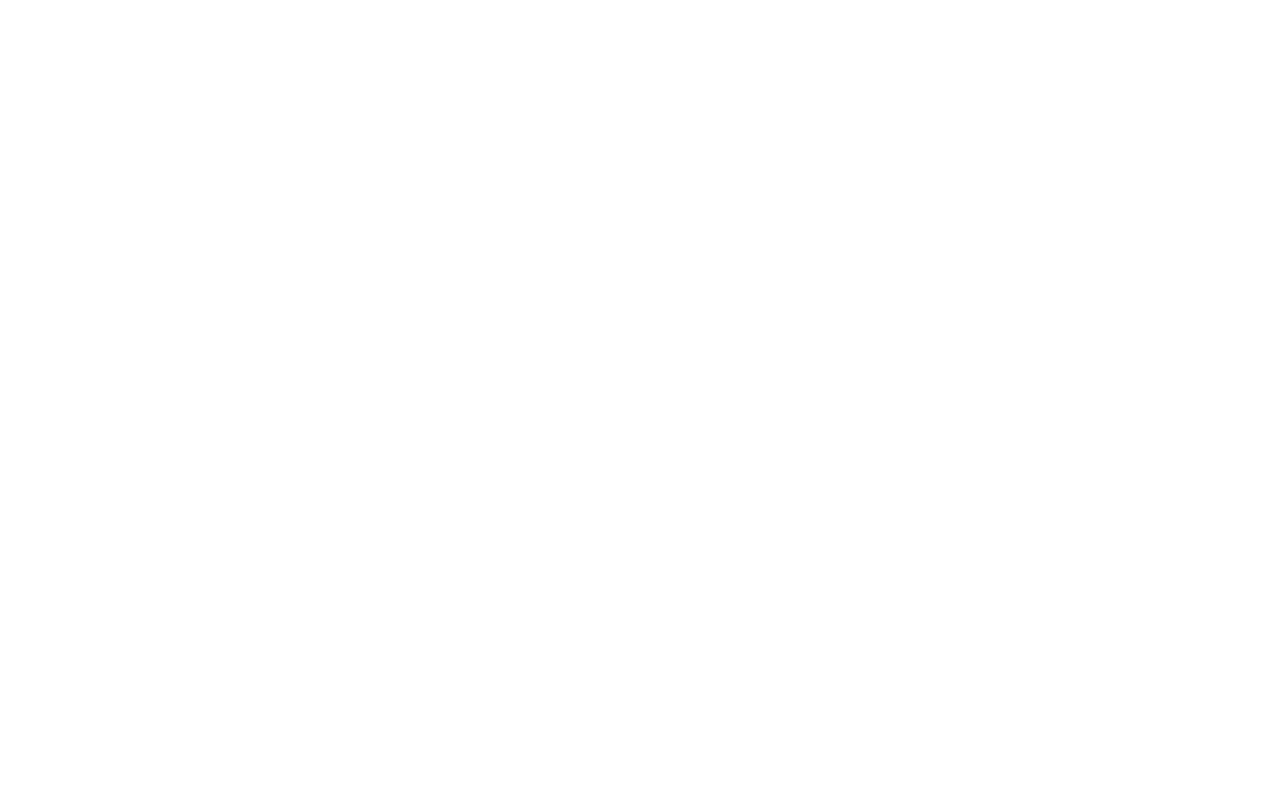
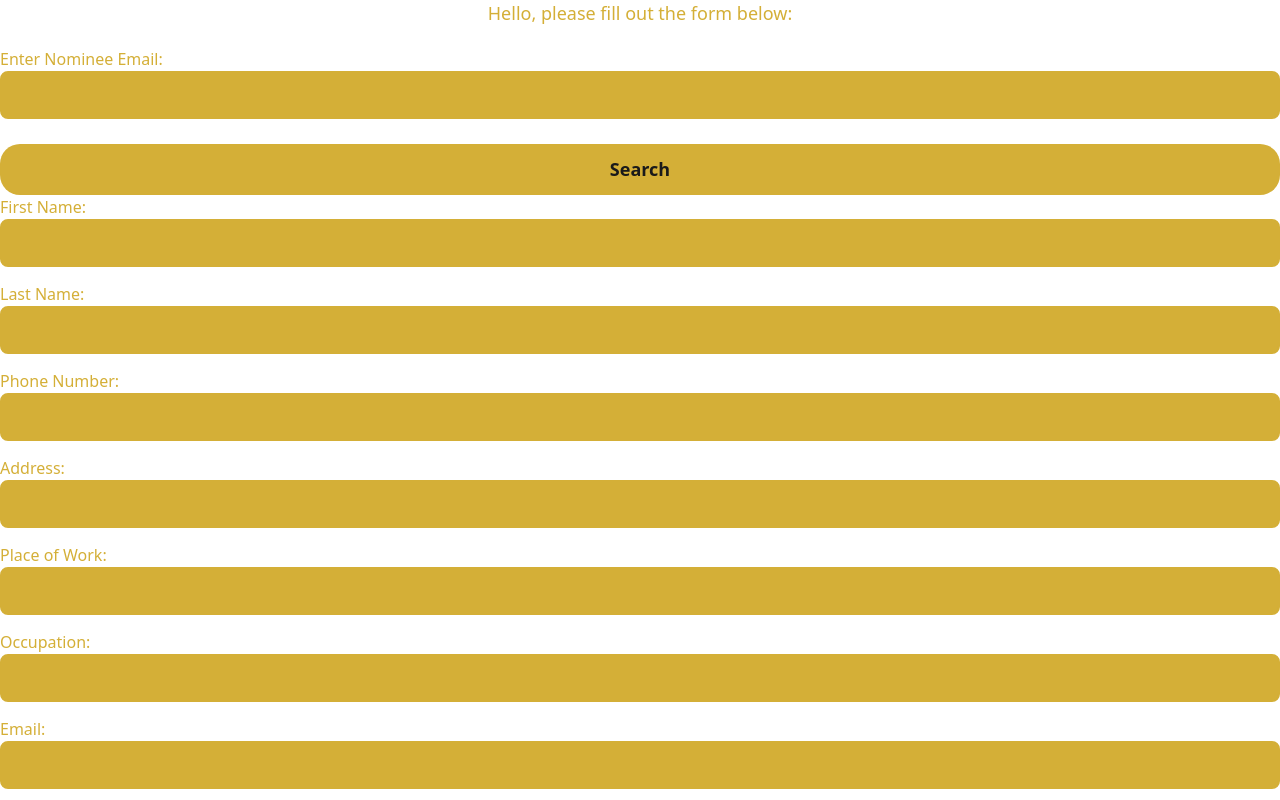
Before and after one commit to UTDallasEPICS/Support-Our-Scrubs-Noble-Award, a Nuxt app: page /nominator/edit in a window 1280 px wide. Before the commit this address had no page. Shown: the top 800 px of the page. Built offline with nearby package versions, Linux system fonts and the light colour scheme.

Commit message:
edit nominee page

```diff
--- /dev/null
+++ b/pages/nominator/edit.vue
@@ -0,0 +1,220 @@
+<template>
+    <div>
+      <p>Hello, please fill out the form below:</p>
+      <form @submit.prevent="submitForm">
+        <div>
+          <label for="emailSearch">Enter Nominee Email:</label>
+          <input type="text" v-model="emailSearch" id="emailSearch" />
+          <button type="button" @click="fetchNominee">Search</button>
+        </div>
+
+        <div>
+          <label for="firstName">First Name:</label>
+          <input type="text" v-model="formData.firstName" id="firstName" />
+        </div>
+
+        <div>
+          <label for="lastName">Last Name:</label>
+          <input type="text" v-model="formData.lastName" id="lastName" />
+        </div>
+
+        <div>
+          <label for="phoneNumber">Phone Number:</label>
+          <input type="tel" v-model="formData.phoneNumber" id="phoneNumber" />
+        </div>
+
+        <div>
+          <label for="address">Address:</label>
+          <input type="text" v-model="formData.address" id="address" />
+        </div>
+
+        <div>
+          <label for="placeOfWork">Place of Work:</label>
+          <input type="text" v-model="formData.placeOfWork" id="placeOfWork" />
+        </div>
+
+        <div>
+          <label for="occupation">Occupation:</label>
+          <input type="text" v-model="formData.occupation" id="occupation" />
+        </div>
+
+        <div>
+          <label for="email">Email:</label>
+          <input type="email" v-model="formData.email" id="email" />
+        </div>
+
+        <div>
+          <label for="description">Description:</label>
+          <textarea v-model="formData.description" id="description"></textarea>
+        </div>
+
+        <div>
+          <label for="photoURL">Photo URL:</label>
+          <input type="url" v-model="formData.photoURL" id="photoURL" />
+        </div>
+
+        <button type="submit">Submit</button>
+      </form>
+
+      <nuxt-link to="/nominator/viewnominees">
+        <button>Go to Nominator Page</button>
+      </nuxt-link>
+
+      <nuxt-link to="/nominator">
+        <button>Go To Nomination Page</button>
+      </nuxt-link>
+    </div>
+</template>
+
+<script>
+export default {
+    name: 'YourComponentName',
+    data() {
+      return {
+        emailSearch: '',
+        formData: {
+          firstName: '',
+          lastName: '',
+          phoneNumber: '',
+          address: '',
+          placeOfWork: '',
+          occupation: '',
+          email: '',
+          description: '',
+          photoURL: '',
+        },
+      };
+    },
+    methods: {
+      async fetchNominee() {
+        try {
+          const response = await fetch(`http://localhost:3000/api/nominee?email=${encodeURIComponent(this.emailSearch)}`);
+
+          if (!response.ok) {
+            const errorDetails = await response.json();
+            console.log('Error details:', errorDetails);
+            throw new Error(`Error fetching nominee: ${errorDetails.statusMessage || 'Unknown error'}`);
+          }
+
+          const data = await response.json();
+          if (data && data.length > 0) {
+            this.formData = { ...data[0] };
+          }
+        } catch (error) {
+          console.log(error);
+          throw createError({
+            statusCode: 500,
+            statusMessage: "Error getting nominee",
+          });
+        }
+      },
+      async submitForm() {
+        try {
+          const response = await fetch('http://localhost:3000/api/nominee', {
+            method: 'PUT',
+            headers: {
+              'Content-Type': 'application/json',
+            },
+            body: JSON.stringify(this.formData),
+          });
+
+          if (!response.ok) {
+            const errorDetails = await response.json();
+            console.log('Error details:', errorDetails);
+            throw new Error(`Error updating nominee: ${errorDetails.statusMessage || 'Unknown error'}`);
+          }
+        } catch (error) {
+          console.log(error);
+          throw createError({
+            statusCode: 500,
+            statusMessage: "Error updating nominee",
+          });
+        }
+      }
+    }
+};
+</script>
+
+<style scoped>
+/* General Styles */
+
+* {
+    margin: 0;
+    padding: 0;
+    box-sizing: border-box;
+}
+
+html, body {
+    width: 100%;
+    height: 100%;
+    background-color: #000; /* Full black background */
+    color: #d4af37; /* Gold text color */
+    font-family: Arial, sans-serif;
+    display: flex;
+    justify-content: center;
+    align-items: center;
+}
+
+.container {
+    width: 100%;
+    max-width: 500px;
+    background-color: #1a1a1a; /* Slightly lighter black for form background */
+    padding: 20px;
+    border-radius: 8px;
+    color: #d4af37; /* Gold text color */
+    font-family: Arial, sans-serif;
+}
+
+/* Form and Text Styling */
+p {
+  font-size: 18px;
+  color: #d4af37;
+  text-align: center;
+  margin-bottom: 20px;
+}
+
+label {
+  font-size: 16px;
+  margin-bottom: 5px;
+  color: #d4af37; /* Gold label color */
+}
+
+input[type="text"],
+input[type="tel"],
+input[type="email"],
+input[type="url"],
+textarea {
+  width: 100%;
+  padding: 10px;
+  margin-bottom: 15px;
+  border: 2px solid #d4af37; /* Gold border */
+  border-radius: 8px;
+  background-color: #d4af37; /* Gold background for text boxes */
+  color: #000; /* Black text inside the text box */
+  font-size: 16px;
+}
+
+/* Buttons */
+button {
+  width: 100%;
+  padding: 12px;
+  background-color: #d4af37; /* Gold background for button */
+  color: #1a1a1a; /* Dark text color */
+  font-size: 18px;
+  font-weight: bold;
+  border: none;
+  border-radius: 20px;
+  cursor: pointer;
+  transition: background-color 0.3s ease;
+  margin-top: 10px;
+}
+
+button:hover {
+  background-color: #b8860b; /* Darker gold on hover */
+}
+
+button:focus {
+  outline: none;
+}
+
+</style>
--- a/pages/nominator/index.vue
+++ b/pages/nominator/index.vue
@@ -52,6 +52,10 @@
 
       <nuxt-link to="/nominator/viewnominees">
         <button>Go to Nominator Page</button>
+      </nuxt-link>
+
+      <nuxt-link to="/nominator/edit">
+        <button>Edit Previous Submission</button>
       </nuxt-link>
     </div>
   </template>
```
Also changed, not shown: 1 other file (tests, documents, lock files or other folders).
